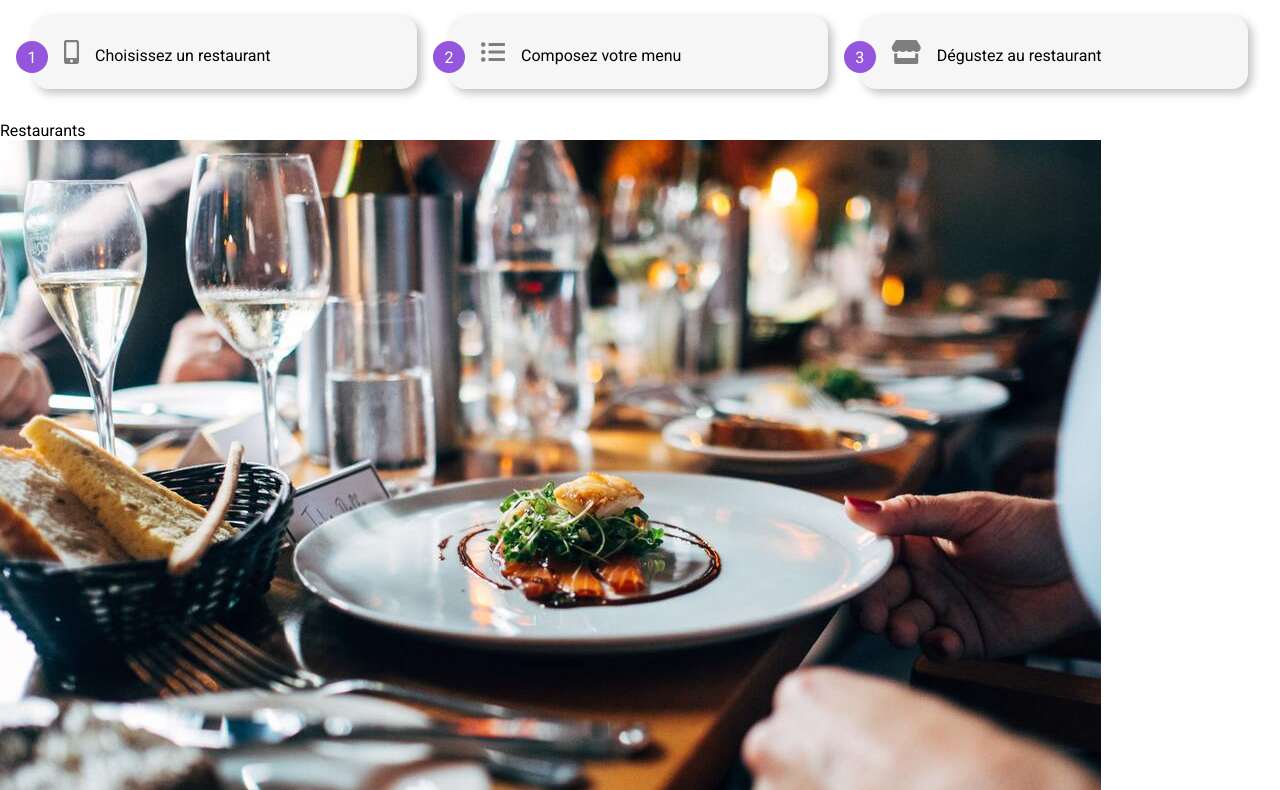
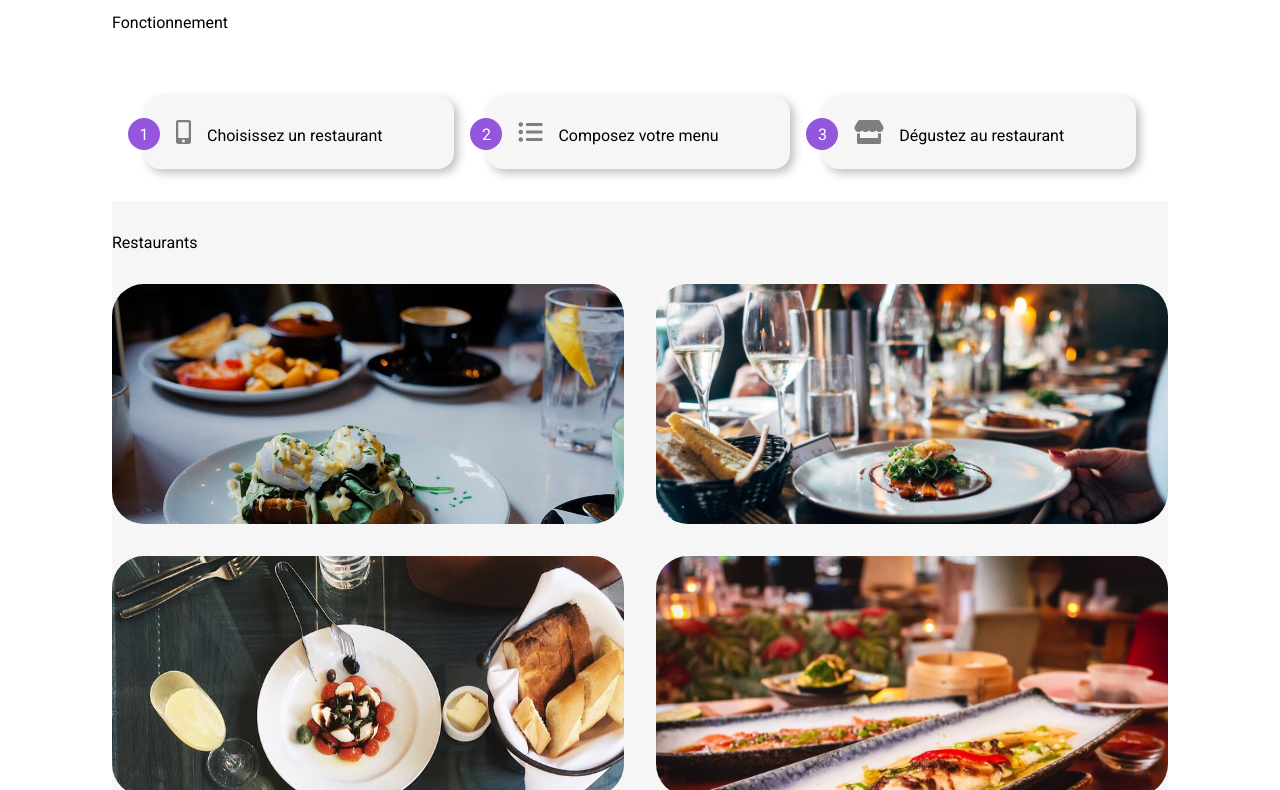
Before and after one commit to YMissout/YannMissout_3_21102021, a plain HTML site: page index.html in a window 1280 px wide. Shown: the part 339-1129 px from the top of the page. Drawn offline with Linux system fonts and the light colour scheme; a web font is replaced by a local one.

Commit message:
Finitions (menu)

```diff
--- a/index.html
+++ b/index.html
@@ -28,14 +28,16 @@
       <h1>OhMyFood</h1>
     </header>
 
-    <!-- MAIN -->
-    <!-- BLOC GAUCHE -->
-    <main>
+    <!-- CITY -->
+
     <div class="city">
       <i class="fas fa-map-marker-alt"></i>
       <p>Paris, Belleville</p>
     </div>
 
+    <!-- MAIN -->
+    <!-- RESERVATION -->
+    <main>
       <section class="reserv">
         <h2>Réservez le menu qui<br />vous convient</h2>
         <p>
@@ -43,9 +45,8 @@
         </p>
         <button>Explorer nos restaurants</button>
       </section>
-    </main>
 
-    <!-- BLOC DROITE -->
+      <!-- TUTO -->
       <section class="tuto">
         <h2>Fonctionnement</h2>
         <ol>
@@ -55,9 +56,32 @@
         </ol>
       </section>
 
-    <!--  -->
+      <!-- MENU -->
 
-    <main>
+      <section class="menus">
+        <h2>Restaurants</h2>
+        <div class="menus__cards">
+          <a href="#" class="card"
+            ><div class="card__image card__image-1"></div>
+            <div class="card__description"></div>
+          </a>
+          <a href="#" class="card"
+            ><div class="card__image card__image-2"></div>
+            <div class="card__description"></div>
+          </a>
+          <a href="#" class="card"
+            ><div class="card__image card__image-3"></div>
+            <div class="card__description"></div>
+          </a>
+          <a href="#" class="card"
+            ><div class="card__image card__image-4"></div>
+            <div class="card__description"></div>
+          </a>
+        </div>
+      </section>
+    </main>
+
+    <!-- <main>
       <h3>Restaurants</h3>
       <article>
         <div>
@@ -102,7 +126,7 @@
           <div><i class="far fa-heart"></i></div>
         </div>
       </article>
-    </main>
+    </main> -->
 
     <!-- FOOTER -->
 
--- a/sass/libs/base.scss
+++ b/sass/libs/base.scss
@@ -4,3 +4,12 @@ $roboto: "Roboto", sans-serif;
 * {
   font-family: $roboto;
 }
+
+main {
+  padding: 0 7rem;
+}
+
+h2 {
+  padding: 2rem 0;
+  margin: 0;
+}
--- /dev/null
+++ b/sass/libs/layout/menus.scss
@@ -0,0 +1,34 @@
+@use "../utils/varibles";
+
+.menus {
+  background-color: #f6f6f6;
+  h2 {
+    // margin-bottom: 2rem;
+  }
+
+  .menus__cards {
+    display: grid;
+    grid-template-columns: repeat(2, 1fr);
+    gap: 2rem;
+    @media (max-width: varibles.$breakpoint) {
+      grid-template-columns: repeat(1, 1fr);
+    }
+  }
+
+  .card {
+    // height: 4rem;
+    // flex-grow: 1;
+    // min-width: 30rem;
+    .card__image {
+      border-radius: 2rem;
+
+      height: 15rem;
+      background-size: cover;
+    }
+    @for $i from 1 through 4 {
+      &__image-#{$i} {
+        background-image: url(../../../assets/menu-#{$i}.jpg);
+      }
+    }
+  }
+}
--- a/sass/libs/layout/reservation.scss
+++ b/sass/libs/layout/reservation.scss
@@ -4,7 +4,6 @@
 .reserv {
   text-align: center;
   h2 {
-    margin: 1.5rem 0;
     font-size: 1.5rem;
     font-weight: bold;
   }
--- a/sass/libs/layout/tuto.scss
+++ b/sass/libs/layout/tuto.scss
@@ -5,6 +5,7 @@
 
 .tuto {
   counter-reset: steps;
+  margin-bottom: 2rem;
   ol {
     display: flex;
     gap: 2rem;
@@ -29,7 +30,7 @@
       background-color: colors.$primary;
       width: 2 * varibles.$tuto-height;
       height: 2 * varibles.$tuto-height;
-      bottom: varibles.$tuto-height;
+      top: 30%;
       left: -1 * varibles.$tuto-height;
       border-radius: 50%;
       display: grid;
--- a/sass/libs/utils/varibles.scss
+++ b/sass/libs/utils/varibles.scss
@@ -1 +1,2 @@
 $tuto-height: 1rem;
+$breakpoint: 1000px;
--- a/sass/style.scss
+++ b/sass/style.scss
@@ -12,4 +12,4 @@
 
 @use "./libs/layout/tuto";
 
-// @import "";
+@use "./libs/layout/menus";
```
Also changed, not shown: assets/menu-1.jpg (added), assets/menu-2.jpg (added), assets/menu-3.jpg (added), assets/menu-4.jpg (added), style.css, 1 other file. Lines whose indentation alone changed are shown as unchanged.
